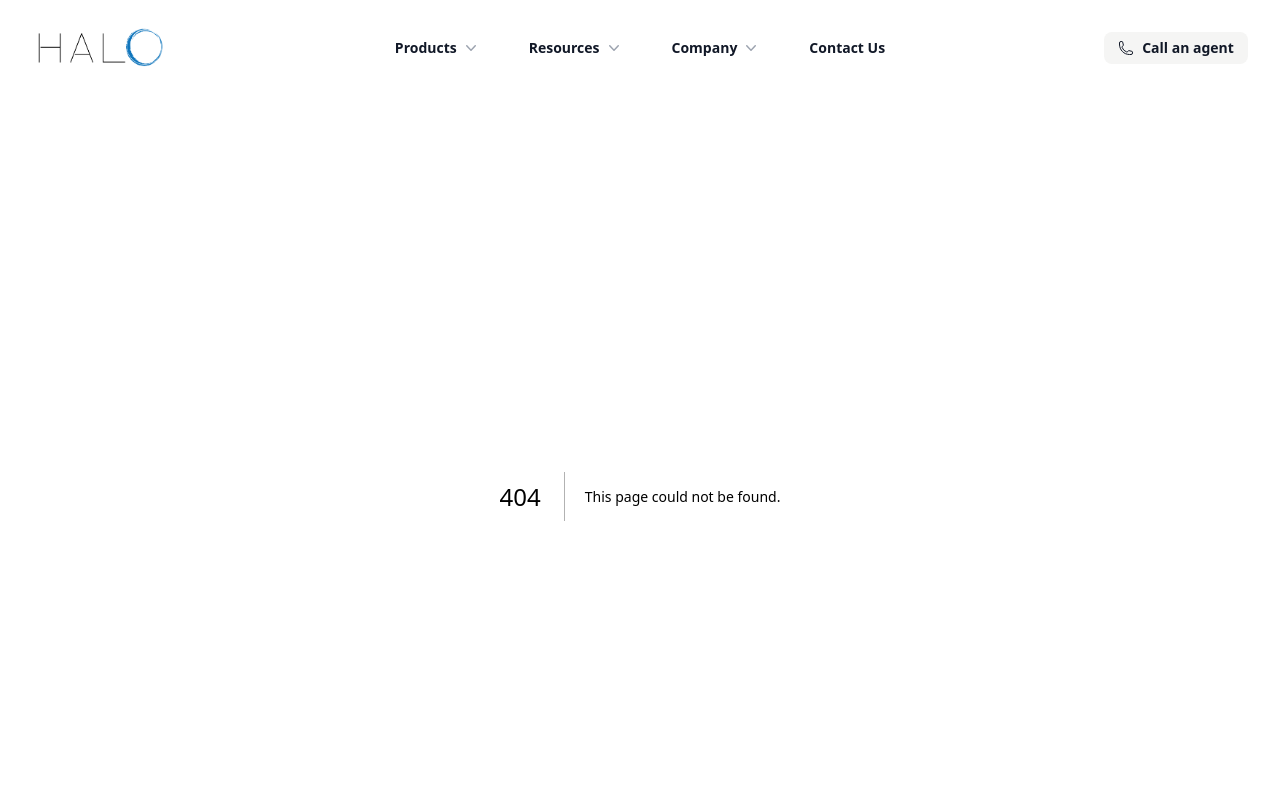
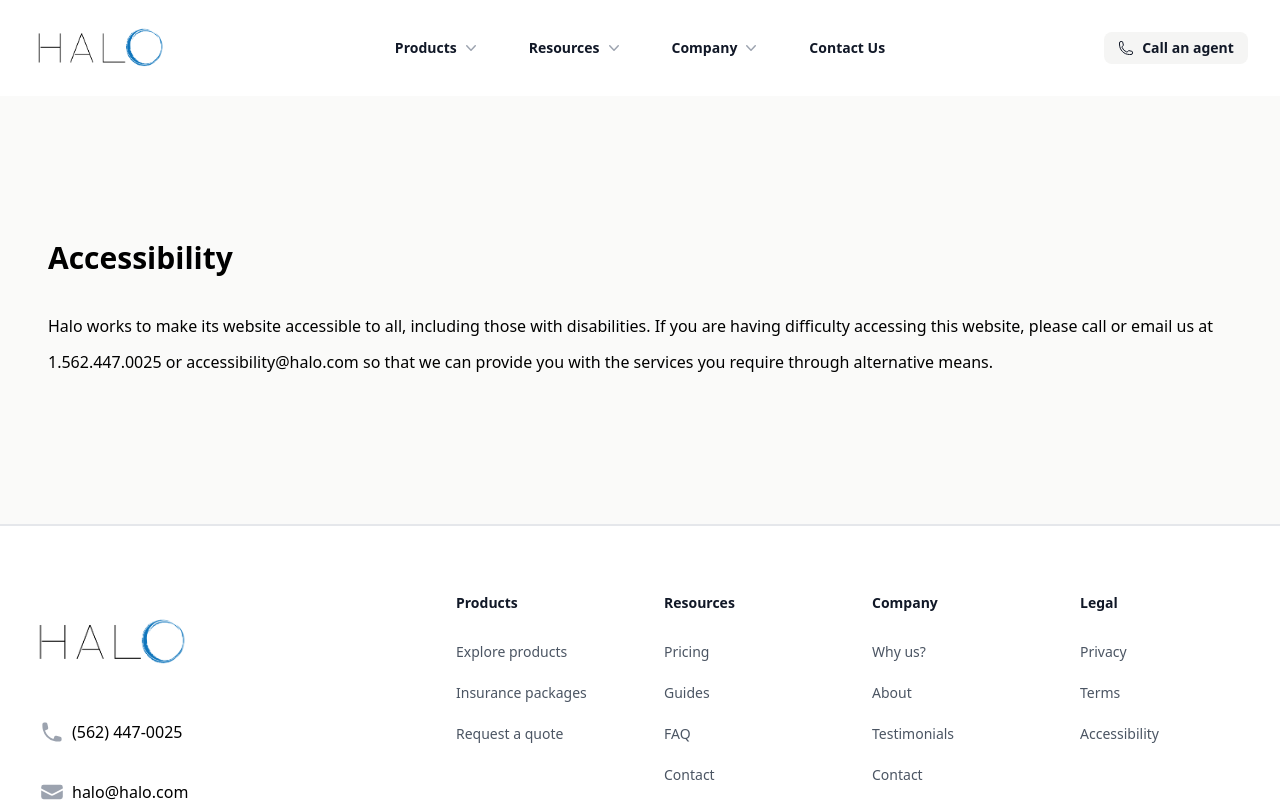
Before and after one commit to fullstack-dev3/halo-insurance, a Next.js app: page /company/accessibility in a window 1280 px wide. Before the commit this address had no page. Shown: the top 802 px of the page. Built offline with nearby package versions, Linux system fonts and the light colour scheme.

Commit message:
Add Accessibility page

```diff
--- a/components/about/header/header.jsx
+++ b/components/about/header/header.jsx
@@ -1,3 +1,5 @@
+import Image from 'next/image'
+
 export default function Header() {
   return (
     <>
@@ -32,9 +34,14 @@
       {/* Header section */}
       <div className='px-6 md:pt-0 lg:px-8'>
         <div className='mx-auto max-w-2xl pt-12 text-center '>
-          <h2 className='text-4xl font-bold tracking-tight text-black sm:text-6xl'>
-            Halo Insurance
-          </h2>
+          <div className='flex justify-center text-center place-content-center w-full'>
+            <Image
+              width={500}
+              height={500}
+              alt='about page header'
+              src='/favicon.png'
+            />
+          </div>
           <p className='mt-6 text-lg leading-8 text-black'>
             Anim aute id magna aliqua ad ad non deserunt sunt. Qui irure qui
             lorem cupidatat commodo. Elit sunt amet fugiat veniam occaecat
--- a/components/footer/footer.jsx
+++ b/components/footer/footer.jsx
@@ -159,7 +159,7 @@
   products: [
     { name: 'Explore products', href: '/products/explore' },
     { name: 'Insurance packages', href: '#' },
-    { name: 'Request quote', href: '/company/contact' },
+    { name: 'Request a quote', href: '/company/contact' },
   ],
   resources: [
     { name: 'Pricing', href: '/products/explore' },
@@ -175,9 +175,9 @@
     { name: 'Partners', href: '#' },
   ],
   legal: [
-    { name: 'Claim', href: '/company/claims' },
     { name: 'Privacy', href: '/company/privacy' },
     { name: 'Terms', href: '/company/terms' },
+    { name: 'Accessibility', href: '/company/accessibility' },
   ],
   social: [
     {
--- a/components/navbar/navbar.jsx
+++ b/components/navbar/navbar.jsx
@@ -5,6 +5,7 @@
 import {
   ChatBubbleBottomCenterTextIcon,
   ClipboardDocumentIcon,
+  CogIcon,
   CurrencyDollarIcon,
   HandThumbUpIcon,
   LightBulbIcon,
--- a/components/products/productFeatures.jsx
+++ b/components/products/productFeatures.jsx
@@ -7,19 +7,19 @@
 
 const features = [
   {
-    name: '"Et labore commodo nulla aliqua",',
+    name: 'Et labore commodo nulla aliqua',
     description:
       'Lorem ipsum, dolor sit amet consectetur adipisicing elit. Maiores impedit perferendis suscipit eaque, iste dolor cupiditate blanditiis ratione.',
     icon: CloudArrowUpIcon,
   },
   {
-    name: '"Et labore commodo nulla aliqua",',
+    name: 'Et labore commodo nulla aliqua',
     description:
       'Anim aute id magna aliqua ad ad non deserunt sunt. Qui irure qui lorem cupidatat commodo.',
     icon: LockClosedIcon,
   },
   {
-    name: '"Et labore commodo nulla aliqua",',
+    name: 'Et labore commodo nulla aliqua',
     description:
       'Ac tincidunt sapien vehicula erat auctor pellentesque rhoncus. Et magna sit morbi lobortis.',
     icon: ServerIcon,
--- /dev/null
+++ b/pages/company/accessibility/index.js
@@ -0,0 +1,39 @@
+import Head from 'next/head'
+import Link from 'next/link'
+import React from 'react'
+
+export default function index() {
+  return (
+    <>
+      <Head>
+        <title>Halo - Accessibility</title>
+      </Head>
+      <div className='flex flex-col w-full items-center bg-stone-50'>
+        <section className='flex flex-col gap-8 max-w-7xl my-8 md:my-36 px-3 md:px-12'>
+          <h1 className='text-3xl font-semibold'>Accessibility</h1>
+          <p className='leading-9'>
+            Halo works to make its website accessible to all, including those
+            with disabilities. If you are having difficulty accessing this
+            website, please call or email us at{' '}
+            <Link
+              className='hover:underline hover:text-blue-800'
+              href='tel:5624470025'
+            >
+              {' '}
+              1.562.447.0025
+            </Link>{' '}
+            or{' '}
+            <Link
+              className='hover:underline hover:text-blue-800'
+              href='mailto:accessibility@halo.com'
+            >
+              accessibility@halo.com
+            </Link>{' '}
+            so that we can provide you with the services you require through
+            alternative means.
+          </p>
+        </section>
+      </div>
+    </>
+  )
+}
```
